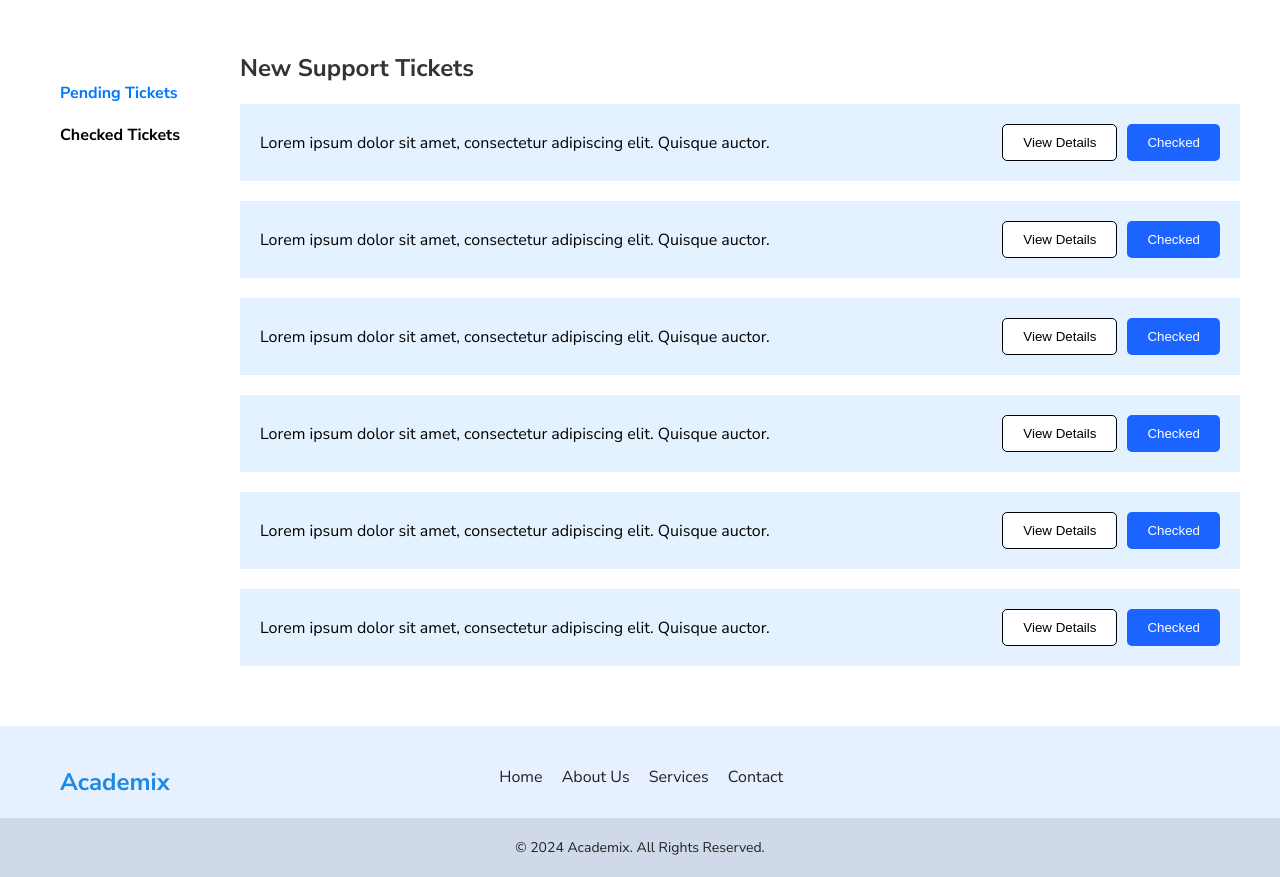
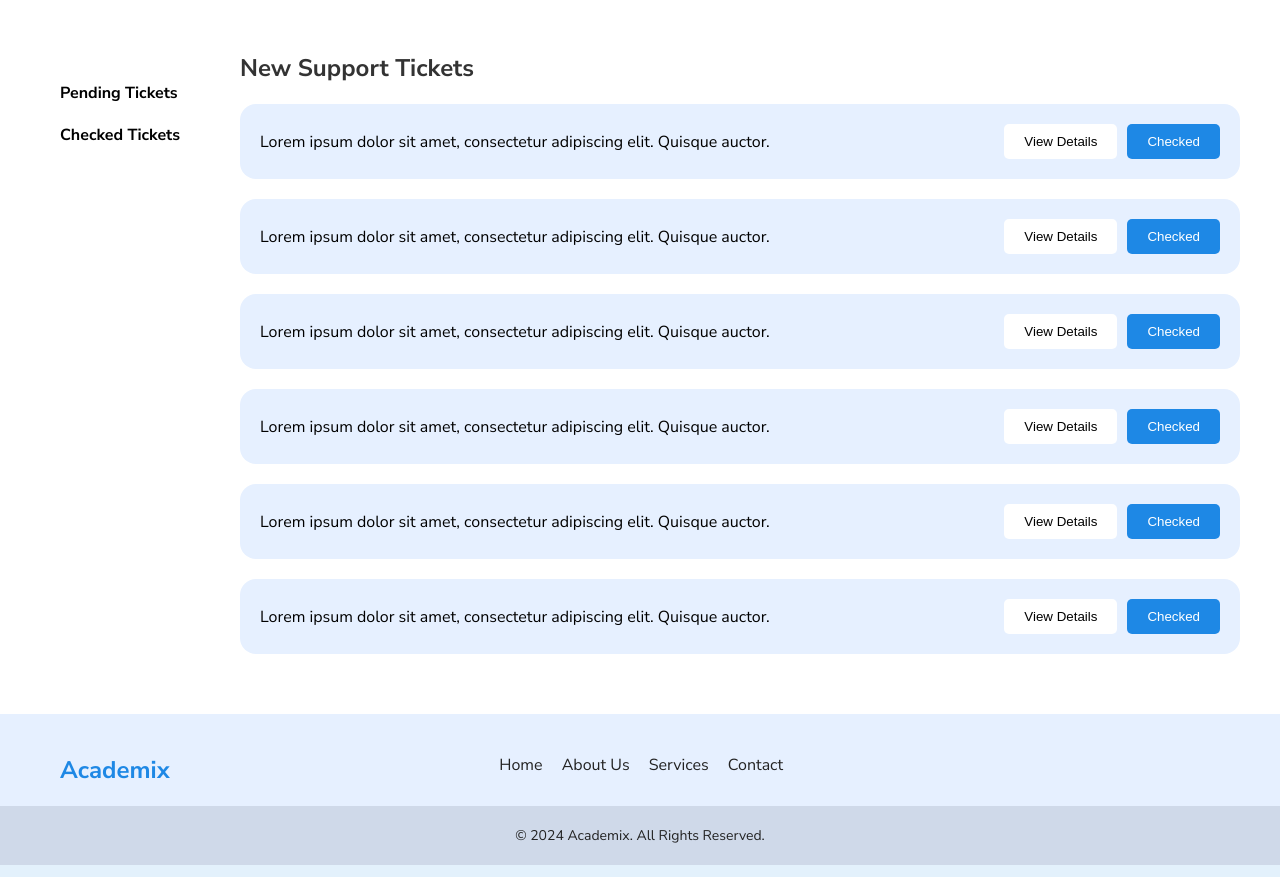
Before and after one commit to sathirak/sliit-y1-s1-iwt-assignment, a PHP site: page /pending-tickets/index.php in a window 1280 px wide. Shown: the part 67-944 px from the top of the page. Run offline with PHP 8.4, Linux system fonts and the light colour scheme.

Commit message:
fix: minor issues

```diff
--- a/pending-tickets/index.php
+++ b/pending-tickets/index.php
@@ -13,7 +13,7 @@ session_start();
     <title>About-Us</title>
     <link rel="stylesheet" href="../styles/global.css">
     <link rel="stylesheet" href="../styles/components.css">
-    <link rel="stylesheet" href="pending-tickets.css">
+    <link rel="stylesheet" href="../styles/pending-tickets.css">
 
 </head>
 
@@ -25,14 +25,14 @@ session_start();
 
     <main>
         <div class="container">
-        <nav1>
+            <nav class="tabs">
                 <ul>
                     <li><a class="active" href="#">Pending Tickets</a></li>
                     <li><a href="#">Checked Tickets</a></li>
                 </ul>
-        </nav1>
+            </nav>
 
-        <main-section>
+            <section>
                 <h2>New Support Tickets</h2>
                 <div class="ticket">
                     <p class="ticket-description">Lorem ipsum dolor sit amet, consectetur adipiscing elit. Quisque auctor.</p>
@@ -76,7 +76,7 @@ session_start();
                         <button class="checked">Checked</button>
                     </div>
                 </div>
-        </main-section>
+            </section>
         </div>
 
     </main>
--- a/pending-tickets/pending-tickets.css
+++ b/styles/pending-tickets.css
@@ -5,7 +5,7 @@
 }
 
 body {
-    background-color: #ffffff;
+    background-color: var(--app-white);
 }
 
 .container {
@@ -15,30 +15,30 @@ body {
 
 a:hover,a.active{
     background: none;
-    color: #0077ff;
+    color: var(--app-primary);
 }
 
-nav1 {
+.tabs {
     width: 200px;
-    background-color: #ffffff;
+    background-color: var(--app-white);
     padding: 20px;
 }
 
-nav1 ul {
+.tabs ul {
     list-style: none;
 }
 
-nav1 ul li {
+.tabs ul li {
     padding: 10px 0;
 }
 
-nav1 ul li a {
+.tabs ul li a {
     text-decoration: none;
     color: black;
     font-weight: bold;
 }
 
-main-section {
+section {
     flex: auto;
 }
 
@@ -49,9 +49,10 @@ h2 {
 }
 
 .ticket {
-    background-color: rgb(228, 241, 255);
+    background-color: var(--app-special);
     padding: 20px;
     margin-bottom: 20px;
+    border-radius: 1rem;
     display: flex;
     align-items: center;
 }
@@ -69,8 +70,8 @@ h2 {
 
 .view-details {
     padding: 10px 20px;
-    background-color: #fff;
-    border:1px solid #000;
+    background-color: var(--app-white);
+    border:0;
     border-radius: 5px;
     color: black;
     cursor: pointer;
@@ -78,13 +79,13 @@ h2 {
 
 .checked {
     padding: 10px 20px;
-    background-color: rgb(28, 100, 255);
-    color: white;
+    background-color: var(--app-primary);
+    color: var(--app-white);
     border-radius: 5px;
     border:none;
     cursor: pointer;
 }
 
 button:hover {
-    background-color: #79b8ff;
+    background-color: var(--app-active);
 }
```
Lines whose indentation alone changed are shown as unchanged.
